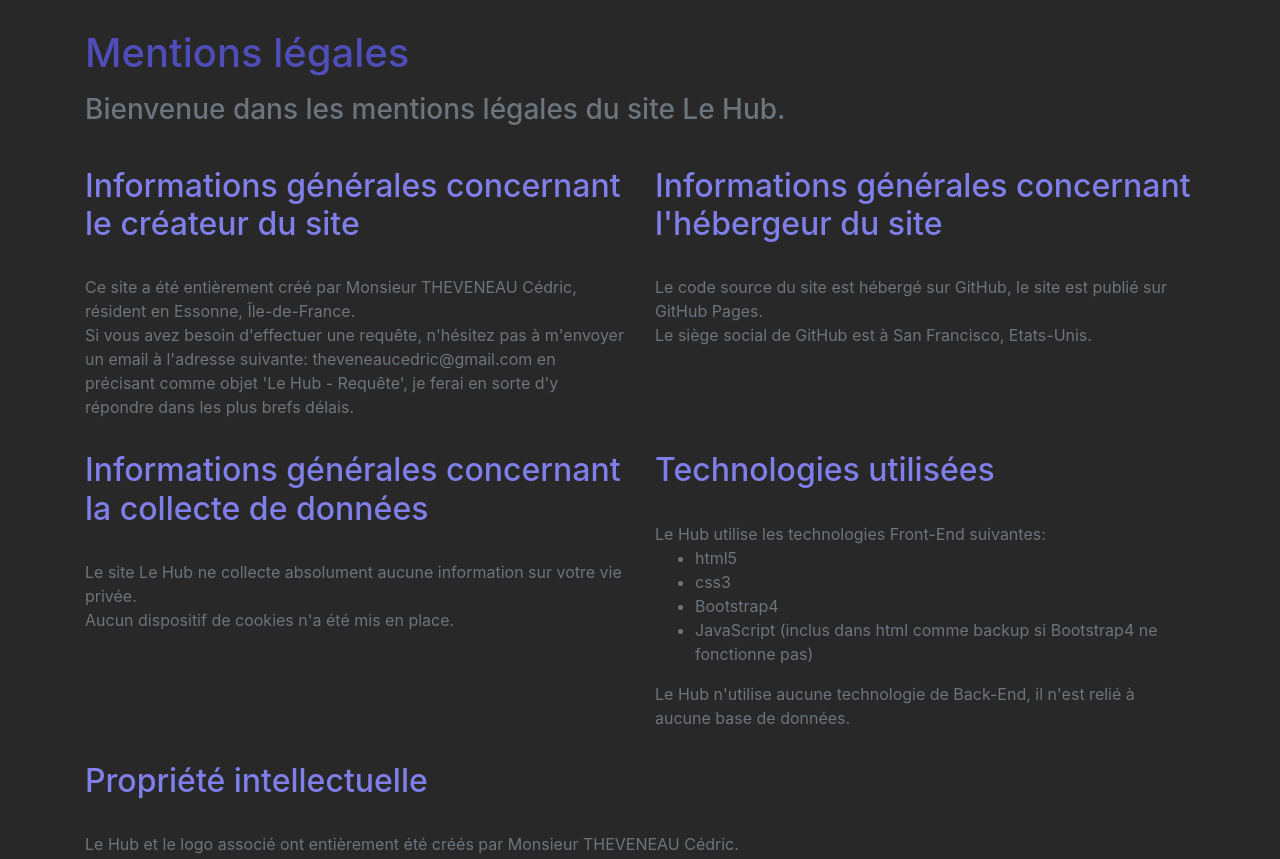
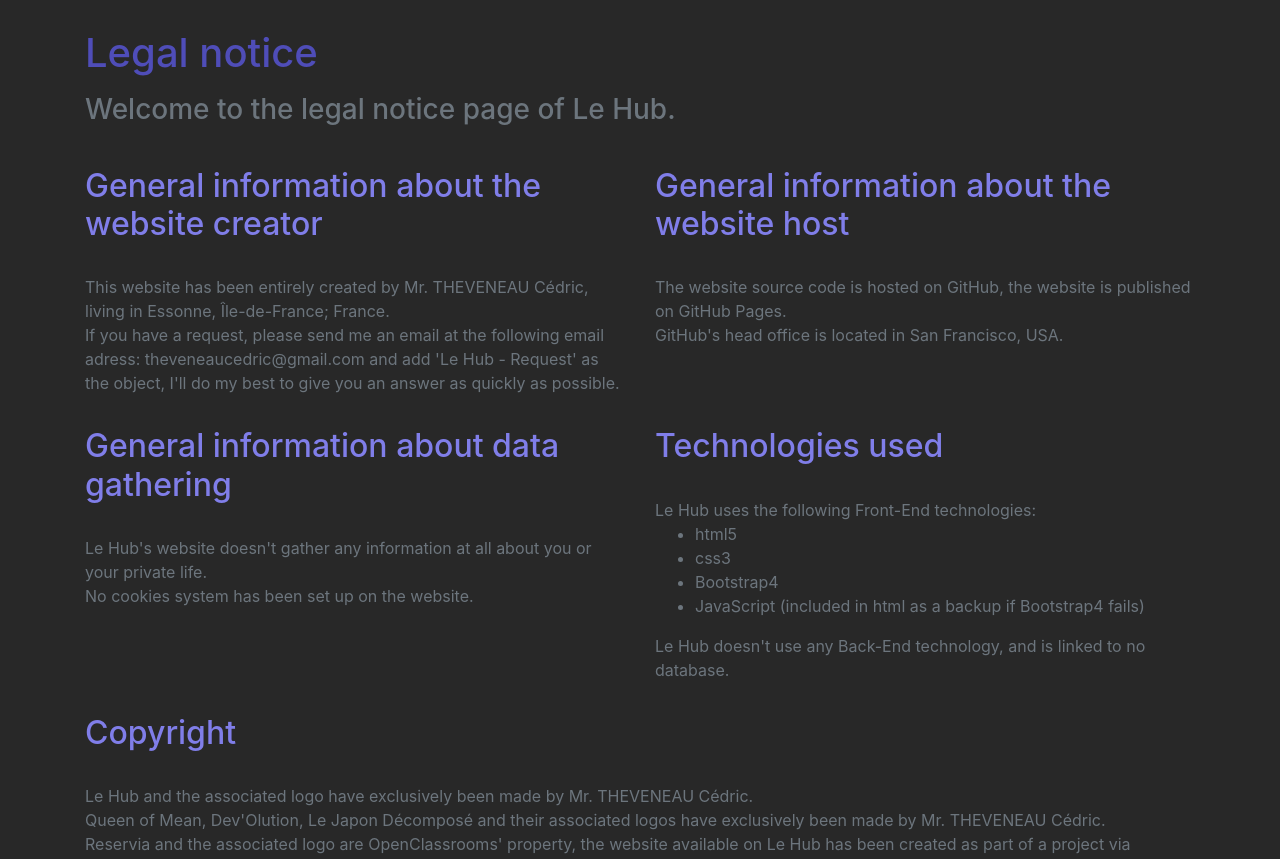
Before and after one commit to CedricTheveneau/LeHub, a plain HTML site: page public/html/en-version/mentions-legales-en.html in a window 1280 px wide. Shown: the part 88-947 px from the top of the page. Drawn offline with nearby package versions, Linux system fonts and the light colour scheme.

Commit message:
Full en translation and minor tweaks to EN version

```diff
--- a/public/html/en-version/mentions-legales-en.html
+++ b/public/html/en-version/mentions-legales-en.html
@@ -27,7 +27,7 @@
         href="..\..\icons\fontawesome-free-6.0.0-beta3-web\css\all.css"
       />
 
-      <title>Le Hub - EN - Legal notices</title>
+      <title>Le Hub - EN - Legal notice</title>
     </head>
 
     <body>
@@ -63,63 +63,63 @@
         <div class="container py-3">
           <div class="row">
             <div class="col-12 my-3 text-secondary">
-              <h1>Mentions légales</h1>
+              <h1>Legal notice</h1>
               <p>
-                <h3>Bienvenue dans les mentions légales du site Le Hub.</h3>
+                <h3>Welcome to the legal notice page of Le Hub.</h3>
             </div>
                 <br />
                 <br />
             <div class="col-md-6 my-3 text-secondary">
-                <h2>Informations générales concernant le créateur du site</h2>
+                <h2>General information about the website creator</h2>
                 <br />
-                Ce site a été entièrement créé par Monsieur THEVENEAU Cédric, résident en Essonne, Île-de-France.
+                This website has been entirely created by Mr. THEVENEAU Cédric, living in Essonne, Île-de-France; France.
                 <br />
-                Si vous avez besoin d'effectuer une requête, n'hésitez pas à m'envoyer un email à l'adresse suivante: theveneaucedric@gmail.com en précisant comme objet 'Le Hub - Requête', je ferai en sorte d'y répondre dans les plus brefs délais.
+                If you have a request, please send me an email at the following email adress: theveneaucedric@gmail.com and add 'Le Hub - Request' as the object, I'll do my best to give you an answer as quickly as possible.
             </div>
                 <br />
                 <br />
             <div class="col-md-6 my-3 text-secondary">
-                <h2>Informations générales concernant l'hébergeur du site</h2>
+                <h2>General information about the website host</h2>
                 <br />
-                Le code source du site est hébergé sur GitHub, le site est publié sur GitHub Pages.
+                The website source code is hosted on GitHub, the website is published on GitHub Pages.
                 <br />
-                Le siège social de GitHub est à San Francisco, Etats-Unis.
+                GitHub's head office is located in San Francisco, USA.
             </div>
                 <br />
                 <br />
             <div class="col-md-6 my-3 text-secondary">
-                <h2>Informations générales concernant la collecte de données</h2>
+                <h2>General information about data gathering</h2>
                 <br />
-                Le site Le Hub ne collecte absolument aucune information sur votre vie privée.
+                Le Hub's website doesn't gather any information at all about you or your private life.
                 <br />
-                Aucun dispositif de cookies n'a été mis en place.
+                No cookies system has been set up on the website.
             </div>
                 <br />
                 <br />
             <div class="col-md-6 my-3 text-secondary">
-                <h2>Technologies utilisées</h2>
+                <h2>Technologies used</h2>
                 <br />
-                Le Hub utilise les technologies Front-End suivantes:
+                Le Hub uses the following Front-End technologies:
                 <ul>
                   <li>html5</li>
                   <li>css3</li>
                   <li>Bootstrap4</li>
-                  <li>JavaScript (inclus dans html comme backup si Bootstrap4 ne fonctionne pas)</li>
+                  <li>JavaScript (included in html as a backup if Bootstrap4 fails)</li>
                 </ul>
-                Le Hub n'utilise aucune technologie de Back-End, il n'est relié à aucune base de données.
+                Le Hub doesn't use any Back-End technology, and is linked to no database.
             </div>
                 <br />
                 <br />
             <div class="col-12 my-3 text-secondary">
-                <h2>Propriété intellectuelle</h2>
+                <h2>Copyright</h2>
                 <br />
-                Le Hub et le logo associé ont entièrement été créés par Monsieur THEVENEAU Cédric.
+                Le Hub and the associated logo have exclusively been made by Mr. THEVENEAU Cédric.
                 <br />
-                Queen of Mean, Dev'Olution et Le Japon Décomposé et leurs logos associés ont été entièrement créés par Monsieur THEVENEAU Cédric.
+                Queen of Mean, Dev'Olution, Le Japon Décomposé and their associated logos have exclusively been made by Mr. THEVENEAU Cédric.
                 <br />
-                Reservia et le logo associé sont la propriété de OpenClassrooms, le site disponible sur Le Hub a été créé dans le cadre d'un projet via OpenClassrooms.
+                Reservia and the associated logo are OpenClassrooms' property, the website available on Le Hub has been created as part of a project via OpenClassrooms.
                 <br />
-                Le siège social d'OpenClassrooms est situé à Paris (75019). Son numéro d'immatriculation SIREN est le suivant: 493861363.
+                OpenClassrooms' head office is located in Paris (75019). It's SIREN registration number is the following: 493861363.
             </div>
               </p>
             </div>
@@ -137,7 +137,7 @@
                 <ul class="my-auto pl-2 text-center">
                   <li class="list-inline-item">
                     <a class="nav-link" href="mentions-legales-en.html"
-                      ><h6>Legal notices</h6></a
+                      ><h6>Legal notice</h6></a
                     >
                   </li>
                   <br />
```
Also changed, not shown: public/html/en-version/home-en.html (+2 -2 lines).
